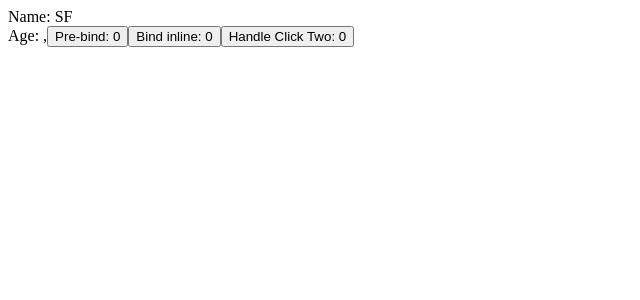
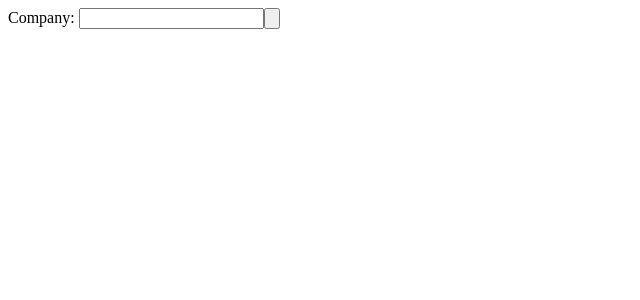
Before and after one commit to azizali/react-sf, a React (Create React App) app: page / in a window 1280 px wide. Shown: the top 300 px of the page, without its empty margins (0-640 px from the left). Built offline with nearby package versions, Linux system fonts and the light colour scheme.

Commit message:
Form and ref

```diff
--- a/src/App.jsx
+++ b/src/App.jsx
@@ -5,12 +5,14 @@ import React from 'react';
 // import Box from './Box';
 // import Footer from './Footer';
 // import CarsList from './CarsList';
-import Counter from './Score/Counter';
+// import Counter from './Score/Counter';
+import Form from './Form';
 
-export default function App (props) {
+export default (props) => {
   return (
     <>
-      <Counter />
+      <Form />
+      {/* <Counter /> */}
     </>
   )
 }
--- /dev/null
+++ b/src/Form.jsx
@@ -0,0 +1,31 @@
+import React from 'react';
+
+export default class Form extends React.Component{
+  constructor(){
+    super()
+    this.state = {
+      company: 'SF',
+      location: ''
+    }
+    this.companyField = React.createRef()
+  }
+  render(){
+    return (
+      <>
+        Company: <input
+          type="text"
+          ref={this.companyField}
+          // onChange={(e)=>{
+          //   this.setState({
+          //     company: e.target.value
+          //   })
+          // }}
+          // value={this.state.company}
+        />
+        <input type="button" onClick={()=>{
+          console.log(this.companyField.current.value);
+        }}/>
+      </>
+    )
+  }
+}
```
